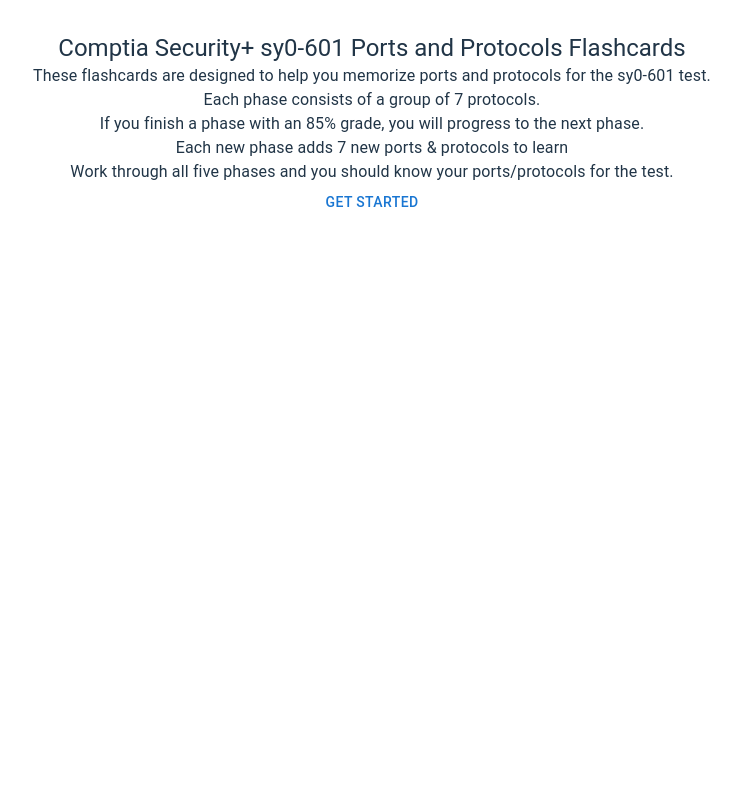
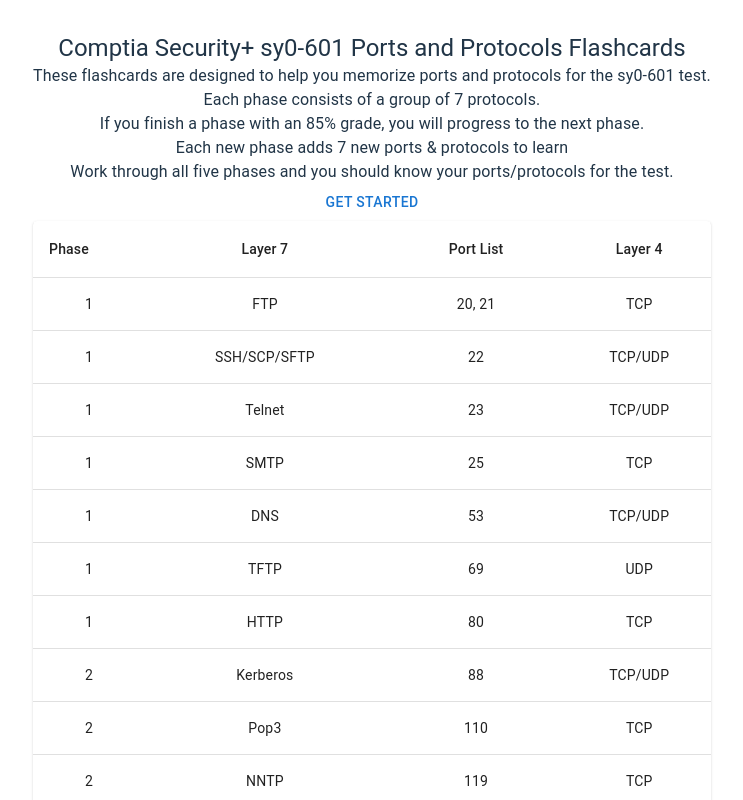
Before and after one commit to GlennStreetman/securityPlusFlashcards, a React (Vite) app: page / in a window 1280 px wide. Shown: the top 800 px of the page, without its empty margins (268-1011 px from the left). Built offline with nearby package versions, Linux system fonts and the light colour scheme.

Commit message:
add study guide to welcome page

```diff
--- a/src/components/PortsProtocolsTable.tsx
+++ b/src/components/PortsProtocolsTable.tsx
@@ -1,8 +1,46 @@
 import { layer7Protocols } from '../data/protocol'
+import Table from '@mui/material/Table';
+import TableBody from '@mui/material/TableBody';
+import TableCell from '@mui/material/TableCell';
+import TableContainer from '@mui/material/TableContainer';
+import TableHead from '@mui/material/TableHead';
+import TableRow from '@mui/material/TableRow';
+import Paper from '@mui/material/Paper';
+
+function numbersToString(el: number[]) {
+    let numberString = el.reduce((prev, curr) => {
+        return `${prev}${curr}, `
+    }, '')
+    return numberString
+}
+
+function mapProtocols() {
+    const rows = layer7Protocols.map((el) => <TableRow>
+        <TableCell align="center">{el.phase}</TableCell>
+        <TableCell align="center">{el.l7}</TableCell>
+        <TableCell align="center">{numbersToString(el.portList).slice(0, -2)}</TableCell>
+        <TableCell align="center">{el.l4}</TableCell>
+    </TableRow>)
+    return rows
+}
 
 function PortsProtocolsTable() {
     return (
-        <div>portsProtocolsTable</div>
+        <TableContainer component={Paper}>
+            <Table sx={{ minWidth: 650 }} aria-label="simple table">
+                <TableHead>
+                    <TableRow>
+                        <TableCell>Phase</TableCell>
+                        <TableCell align="center">Layer 7</TableCell>
+                        <TableCell align="center">Port List</TableCell>
+                        <TableCell align="center">Layer 4</TableCell>
+                    </TableRow>
+                </TableHead>
+                <TableBody>
+                    {mapProtocols()}
+                </TableBody>
+            </Table>
+        </TableContainer>
     )
 }
 
--- a/src/routes/Welcome.tsx
+++ b/src/routes/Welcome.tsx
@@ -4,6 +4,7 @@
 import { Typography } from '@mui/material';
 import { Card } from '@mui/material';
 import CardContent from '@mui/material/CardContent';
+import PortsProtocolsTable from '../components/PortsProtocolsTable';
 
 export default function Welcome() {
 
@@ -37,7 +38,9 @@
         <Button onClick={routeChange}>
           Get Started
         </Button>
-
+        <Card>
+          <PortsProtocolsTable />
+        </Card>
       </Stack>
     </div>
   );
```
